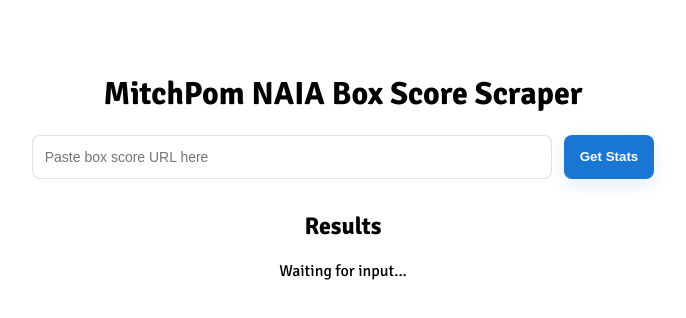
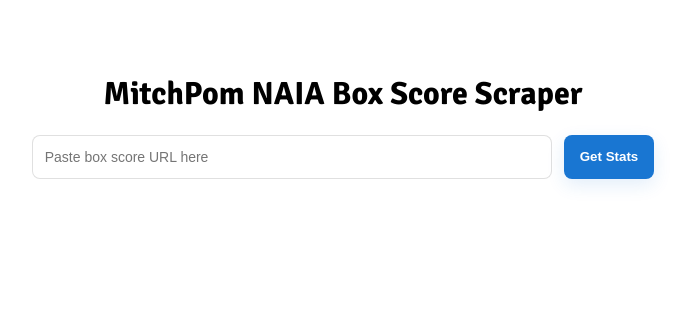
Before and after one commit to tannerk11/Advanced-Stat-Machine, a plain HTML site: page public/index.html in a window 1280 px wide. Shown: the whole page, without its empty margins (297-983 px from the left). Drawn offline with Linux system fonts and the light colour scheme.

Commit message:
chore(frontend): remove initial Results text but keep #results container (aria-live)

```diff
--- a/public/index.html
+++ b/public/index.html
@@ -20,8 +20,7 @@
     <button id="fetchBtn">Get Stats</button>
   </div>
 
-  <h2>Results</h2>
-  <div id="results">Waiting for input...</div>
+  <div id="results" aria-live="polite"></div>
 
   <script>
     const input = document.getElementById('urlInput');
```
